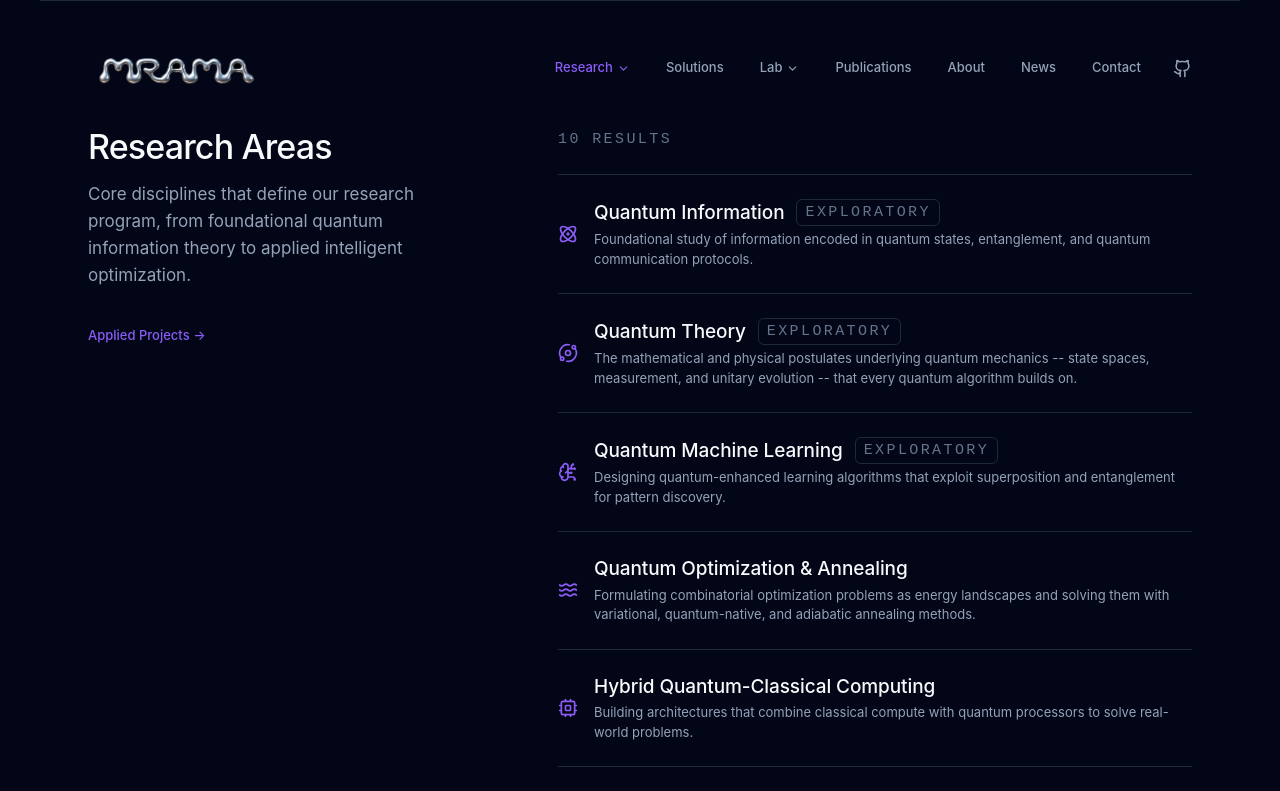
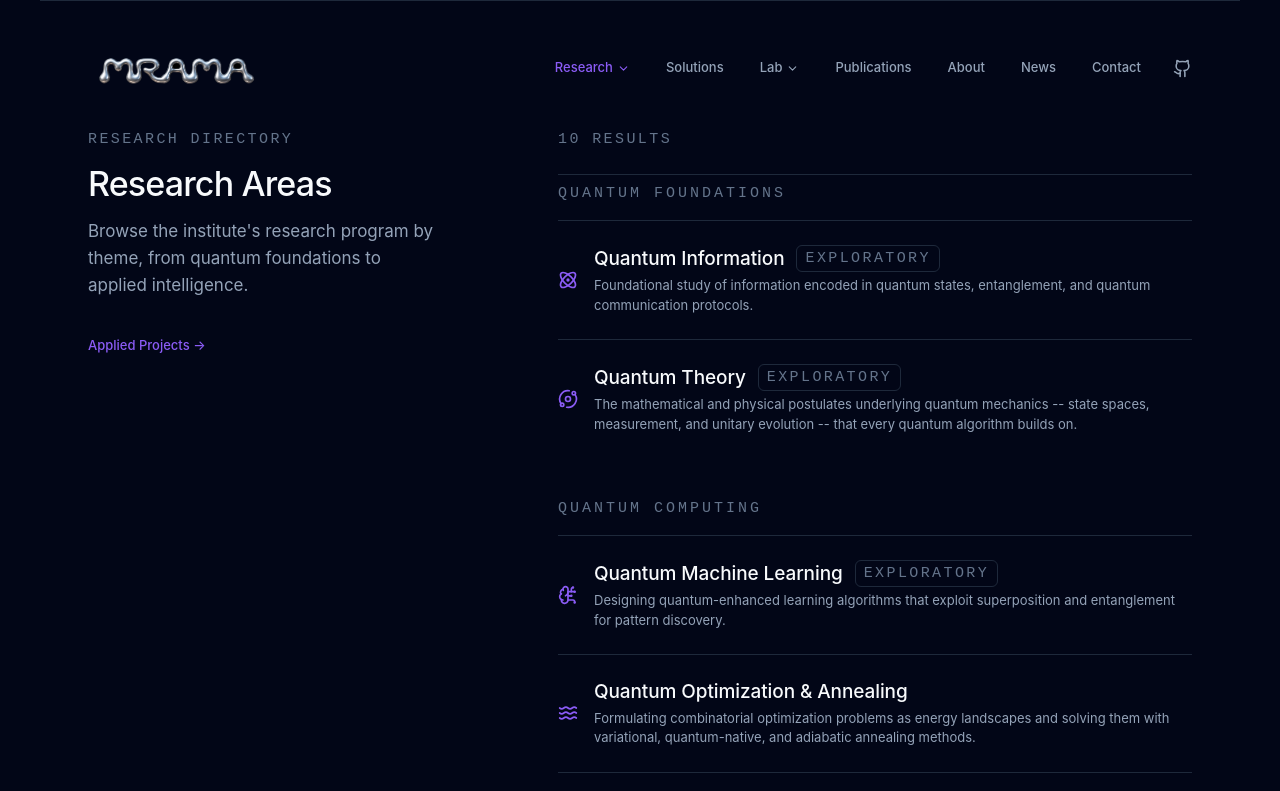
Before and after one commit to easonyang001/easonyang001.github.io, a React (Vite) app: page /research in a window 1280 px wide. Shown: the top 791 px of the page. Built offline with nearby package versions, Linux system fonts and the light colour scheme.

Commit message:
feat: group research directory

```diff
--- a/src/components/home/HomeResearch.tsx
+++ b/src/components/home/HomeResearch.tsx
@@ -10,7 +10,7 @@ export default function HomeResearch() {
       title="Research Areas"
       description="Core disciplines that define our research program."
       viewAllHref="/research"
-      viewAllLabel={`All ${researchAreas.length} areas`}
+      viewAllLabel="View all research"
     >
       <div className="grid gap-6 sm:grid-cols-2">
         {featured.map((area) => {
--- a/src/pages/research/ResearchPage.tsx
+++ b/src/pages/research/ResearchPage.tsx
@@ -2,11 +2,29 @@ import { Link } from "react-router-dom";
 import ListPageLayout from "../../components/ListPageLayout.tsx";
 import { researchAreas } from "../../data/research.ts";
 
+function groupResearchAreas() {
+  const groups = new Map<string | null, typeof researchAreas>();
+
+  researchAreas.forEach((area) => {
+    const bucket = groups.get(area.group);
+    if (bucket) {
+      bucket.push(area);
+    } else {
+      groups.set(area.group, [area]);
+    }
+  });
+
+  return Array.from(groups.entries()).map(([group, areas]) => ({ group, areas }));
+}
+
 export default function ResearchPage() {
+  const groupedAreas = groupResearchAreas();
+
   return (
     <ListPageLayout
+      eyebrow="Research Directory"
       title="Research Areas"
-      description="Core disciplines that define our research program, from foundational quantum information theory to applied intelligent optimization."
+      description="Browse the institute's research program by theme, from quantum foundations to applied intelligence."
       path="/research"
       resultCount={researchAreas.length}
       filters={
@@ -18,8 +36,16 @@ export default function ResearchPage() {
         </Link>
       }
     >
+      <div className="space-y-10 border-t border-border pt-2">
+        {groupedAreas.map(({ group, areas }) => (
+          <section key={group ?? "ungrouped"} className="space-y-4">
+            {group && (
+              <p className="font-mono text-mono-label uppercase tracking-[0.2em] text-text-muted">
+                {group}
+              </p>
+            )}
             <ul className="divide-y divide-border border-t border-border">
-        {researchAreas.map((area) => {
+              {areas.map((area) => {
                 const Icon = area.icon;
                 return (
                   <li key={area.slug}>
@@ -44,6 +70,9 @@ export default function ResearchPage() {
                 );
               })}
             </ul>
+          </section>
+        ))}
+      </div>
     </ListPageLayout>
   );
 }
```
Lines whose indentation alone changed are shown as unchanged.
